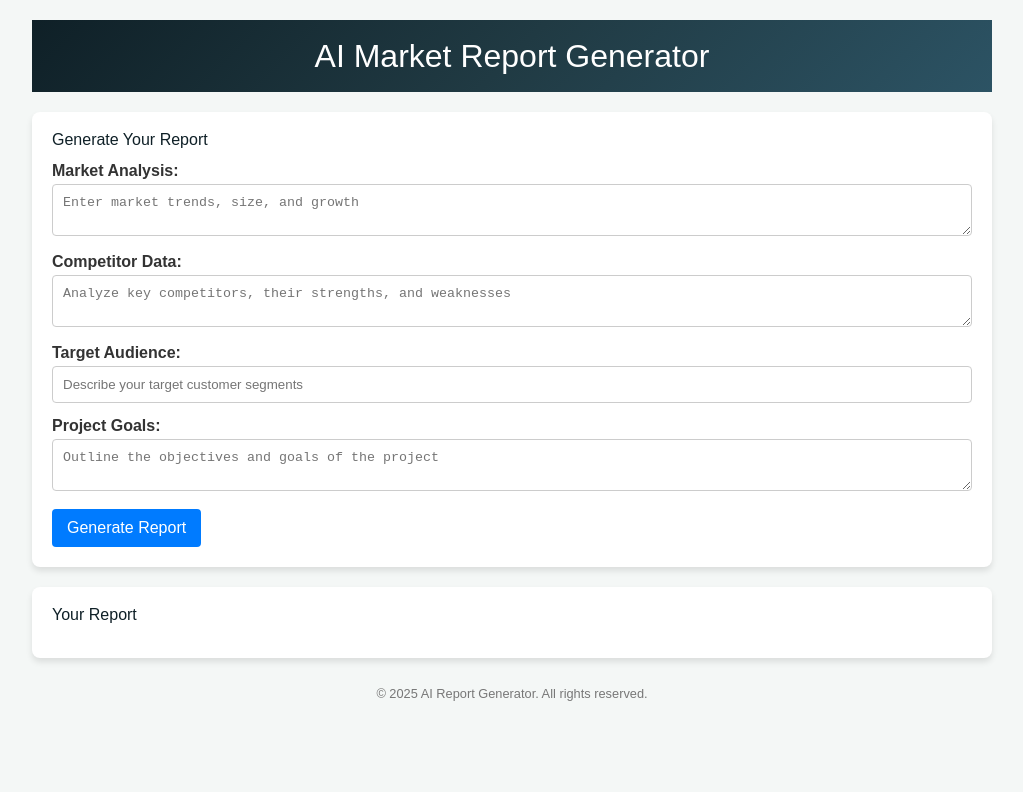
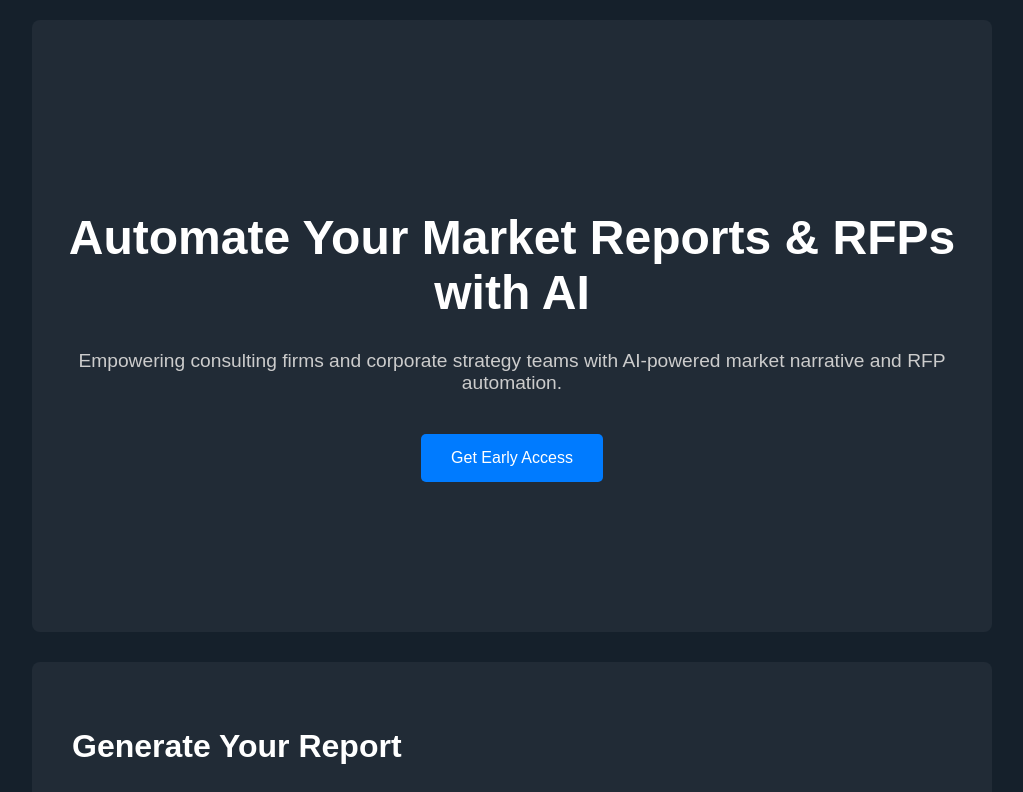
Before and after one commit to Vans-1201/genAI-website, a plain HTML site: page index.html in a window 1280 px wide. Shown: the top 792 px of the page, without its empty margins (128-1151 px from the left). Drawn offline with Linux system fonts and the light colour scheme.

Commit message:
Update index.html

```diff
--- a/index.html
+++ b/index.html
@@ -5,24 +5,14 @@
     <meta name="viewport" content="width=device-width, initial-scale=1.0">
     <title>AI Market Report Generator</title>
     <style>
-        /* Reset some default styles */
-        body, h1, h2, h3, p, ul, li, form {
+        body {
+            font-family: sans-serif;
             margin: 0;
             padding: 0;
-            border: 0;
-            font-size: 100%;
-            font: inherit;
-            vertical-align: baseline;
+            background-color: #15202b; /* Dark blue background */
+            color: #fff; /* White text */
         }
 
-        body {
-            font-family: 'IBM Plex Sans', sans-serif; /* Example font */
-            line-height: 1;
-            background-color: #f4f7f6; /* Light gray background */
-            color: #333; /* Dark gray text */
-        }
-
-        /* Basic layout */
         .container {
             max-width: 960px;
             margin: 0 auto;
@@ -30,75 +20,139 @@
         }
 
         header {
-            background: linear-gradient(135deg, #0f2027, #203a43, #2c5364); /* Dark blue gradient */
-            color: white;
-            padding: 20px 0;
             text-align: center;
-            margin-bottom: 20px;
+            padding: 80px 0; /* Increased padding */
         }
 
-        header h1 {
-            font-size: 2em;
+        h1 {
+            font-size: 2.5rem;
+            color: #fff;
+            margin-bottom: 20px; /* Added margin */
         }
 
-        #input-section, #report-section {
-            background-color: white;
-            padding: 20px;
-            margin-bottom: 20px;
-            border-radius: 8px;
-            box-shadow: 0 4px 6px rgba(0, 0, 0, 0.1);
+        h2 {
+            color: #fff;
+            margin-bottom: 30px; /* Increased margin */
+            font-size: 2rem; /* Increased font size */
         }
 
-        #input-section h2, #report-section h2 {
-            margin-bottom: 15px;
-            color: #0f2027;
+        section {
+            background-color: #212b36; /* Slightly lighter dark blue */
+            padding: 40px; /* Increased padding */
+            border-radius: 8px;
+            margin-bottom: 30px;
         }
 
         label {
             display: block;
-            margin-bottom: 5px;
-            font-weight: bold;
+            margin-bottom: 10px;
+            color: #ccc;
         }
 
-        input[type="text"],
         textarea {
             width: 100%;
-            padding: 10px;
-            margin-bottom: 15px;
-            border: 1px solid #ccc;
-            border-radius: 4px;
-            box-sizing: border-box; /* Important for padding */
+            padding: 15px;
+            margin-bottom: 20px;
+            border: 1px solid #444;
+            border-radius: 5px;
+            background-color: #333;
+            color: #ccc;
         }
 
         button {
             background-color: #007bff; /* Blue button */
-            color: white;
-            padding: 10px 15px;
+            color: #fff;
+            padding: 15px 30px;
             border: none;
-            border-radius: 4px;
+            border-radius: 5px;
             cursor: pointer;
-            font-size: 1em;
+            font-size: 1rem;
         }
 
-        button:hover {
-            background-color: #0056b3; /* Darker blue on hover */
+        #report-section {
+            background-color: #212b36;
+            padding: 40px;
+            border-radius: 8px;
+            margin-bottom: 30px;
+        }
+
+        #report-content {
+            color: #ccc;
         }
 
         footer {
             text-align: center;
-            padding: 10px 0;
-            font-size: 0.8em;
+            padding: 20px 0;
             color: #777;
+            border-top: 1px solid #333; /* Added border */
+            margin-top: 50px; /* Added margin */
+        }
+
+        /* Testimonials */
+        .testimonial {
+            background-color: #1b2631; /* Darker background */
+            padding: 20px;
+            border-radius: 5px;
+            margin-bottom: 20px;
+            position: relative;
+        }
+
+        .testimonial p {
+            font-style: italic;
+            color: #ddd;
+        }
+
+        .testimonial .author {
+            font-weight: bold;
+            margin-top: 10px;
+            color: #fff;
+        }
+
+        /* Hero Section */
+        .hero-section {
+            text-align: center;
+            padding: 150px 0; /* Increased padding */
+        }
+
+        .hero-section h1 {
+            font-size: 3rem; /* Increased font size */
+            margin-bottom: 30px; /* Increased margin */
+        }
+
+        .hero-section p {
+            font-size: 1.2rem;
+            color: #ccc;
+            margin-bottom: 40px; /* Increased margin */
+        }
+
+        /* Features Section */
+        .features-section {
+            display: grid;
+            grid-template-columns: repeat(3, 1fr);
+            grid-gap: 30px;
+        }
+
+        .feature {
+            background-color: #212b36;
+            padding: 30px;
+            border-radius: 5px;
+        }
+
+        .feature h3 {
+            color: #fff;
+            margin-bottom: 15px;
         }
     </style>
 </head>
 <body>
     <div class="container">
-        <header>
-            <h1>AI Market Report Generator</h1>
-        </header>
+        <section class="hero-section">
+            <h1>Automate Your Market Reports & RFPs with AI</h1>
+            <p>Empowering consulting firms and corporate strategy teams with AI-powered market narrative and RFP automation.</p>
+            <button>Get Early Access</button>
+        </section>
 
-        <section id="input-section">
+        <section>
             <h2>Generate Your Report</h2>
             <form id="report-form">
                 <label for="market-analysis">Market Analysis:</label>
@@ -107,20 +161,40 @@
                 <label for="competitor-data">Competitor Data:</label>
                 <textarea id="competitor-data" name="competitor-data" placeholder="Analyze key competitors, their strengths, and weaknesses"></textarea>
 
-                <label for="target-audience">Target Audience:</label>
-                <input type="text" id="target-audience" name="target-audience" placeholder="Describe your target customer segments">
-
-                <label for="project-goals">Project Goals:</label>
-                <textarea id="project-goals" name="project-goals" placeholder="Outline the objectives and goals of the project"></textarea>
-
                 <button type="submit">Generate Report</button>
             </form>
         </section>
 
         <section id="report-section">
             <h2>Your Report</h2>
-            <div id="report-content">
-                </div>
+            <div id="report-content"></div>
+        </section>
+
+        <section class="features-section">
+            <div class="feature">
+                <h3>AI-Powered Insights</h3>
+                <p>Gain deep market insights with AI-driven analysis.</p>
+            </div>
+            <div class="feature">
+                <h3>RFP Automation</h3>
+                <p>Automate RFP creation and response processes.</p>
+            </div>
+            <div class="feature">
+                <h3>Collaboration</h3>
+                <p>Collaborate seamlessly with your team on reports.</p>
+            </div>
+        </section>
+
+        <section>
+            <h2>Testimonials</h2>
+            <div class="testimonial">
+                <p>"This platform has revolutionized our market research process. Highly recommended!"</p>
+                <p class="author">- John Doe, Consulting Firm</p>
+            </div>
+            <div class="testimonial">
+                <p>"The AI-powered insights have saved us countless hours. It's a game-changer."</p>
+                <p class="author">- Jane Smith, Corporate Strategy Team</p>
+            </div>
         </section>
 
         <footer>
@@ -135,8 +209,6 @@
             // Get user input
             const marketAnalysis = document.getElementById('market-analysis').value;
             const competitorData = document.getElementById('competitor-data').value;
-            const targetAudience = document.getElementById('target-audience').value;
-            const projectGoals = document.getElementById('project-goals').value;
 
             // Process the data and generate report (basic example)
             let reportHTML = `
@@ -145,12 +217,6 @@
 
                 <h3>Competitor Data</h3>
                 <p>${competitorData}</p>
-
-                <h3>Target Audience</h3>
-                <p>${targetAudience}</p>
-
-                <h3>Project Goals</h3>
-                <p>${projectGoals}</p>
             `;
 
             // Display the report
```
